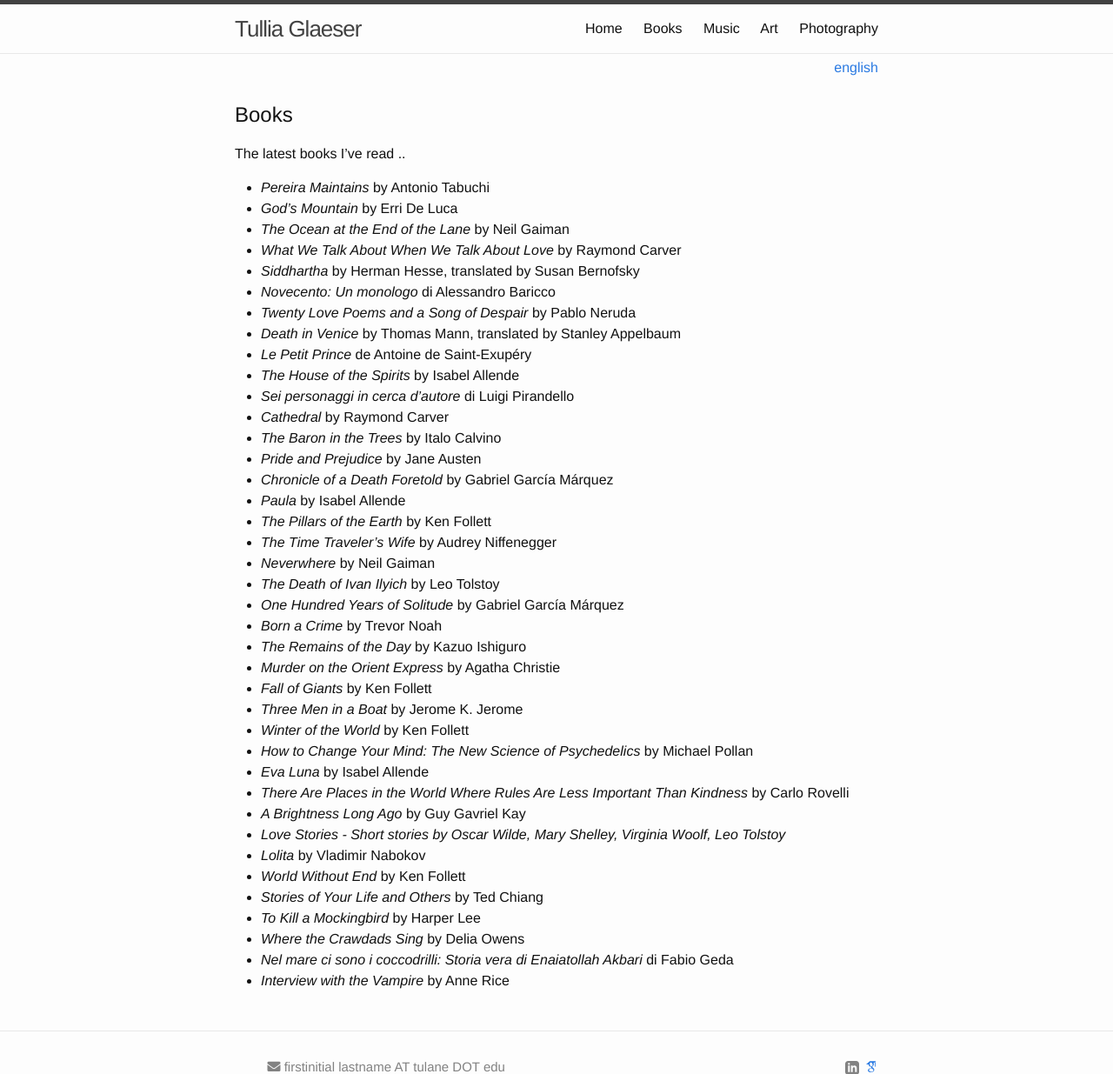
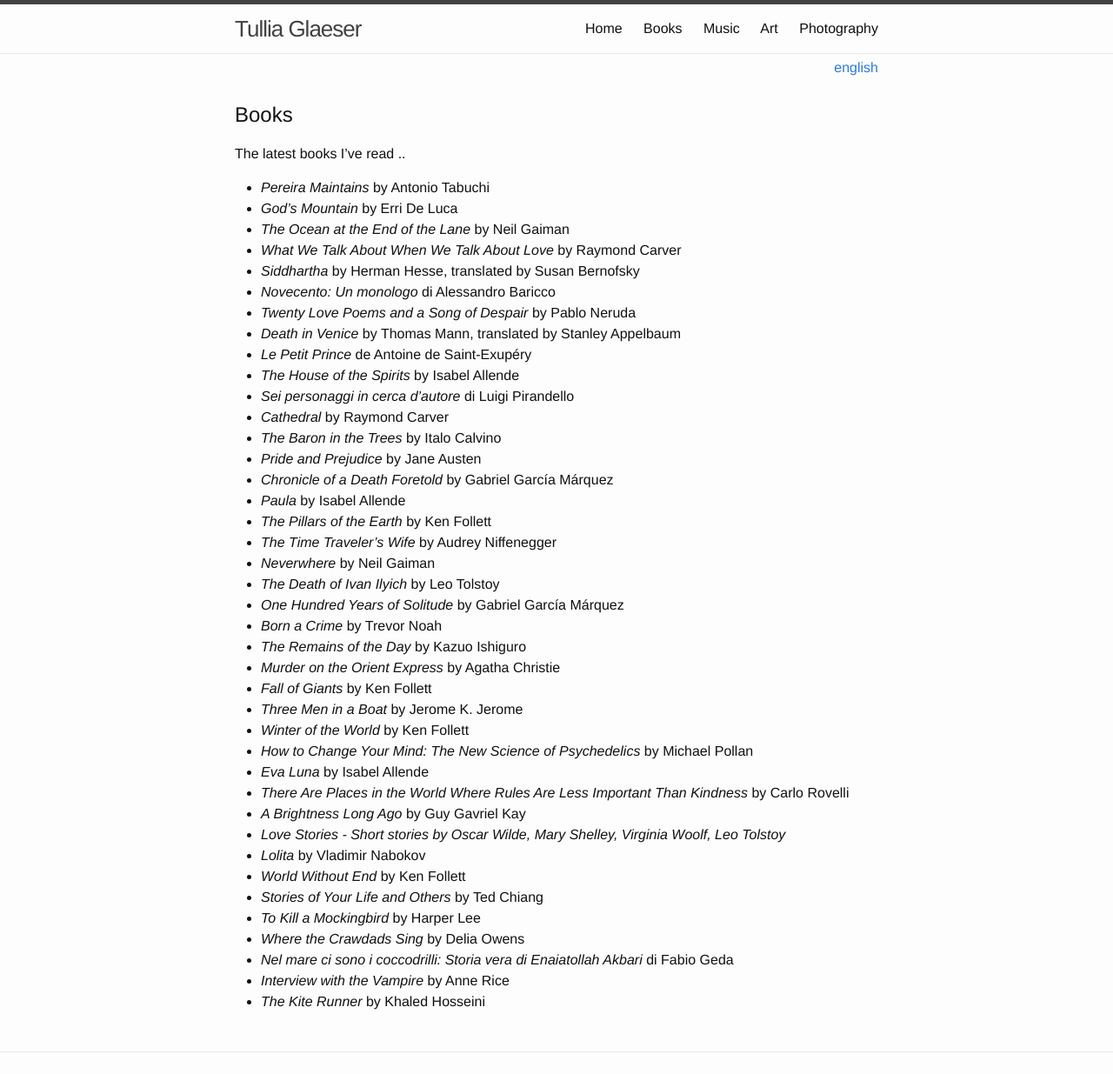
Before and after one commit to tamglaeser/tamglaeser.github.io, a Jekyll site: the page built from books.md, in a window 1280 px wide, cut to the strip 0-1235 px from the top of the page. Shown: the whole strip at 87% size. Built offline with Jekyll 4.4.1, drawn with Linux system fonts in a browser that asks for light colours; nearby versions of some CDN libraries; some web fonts are replaced.

Commit message:
Update books.md

```diff
--- a/books.md
+++ b/books.md
@@ -49,3 +49,4 @@
 - _Where the Crawdads Sing_ by Delia Owens
 - _Nel mare ci sono i coccodrilli: Storia vera di Enaiatollah Akbari_ di Fabio Geda
 - _Interview with the Vampire_ by Anne Rice
+- _The Kite Runner_ by Khaled Hosseini
```
